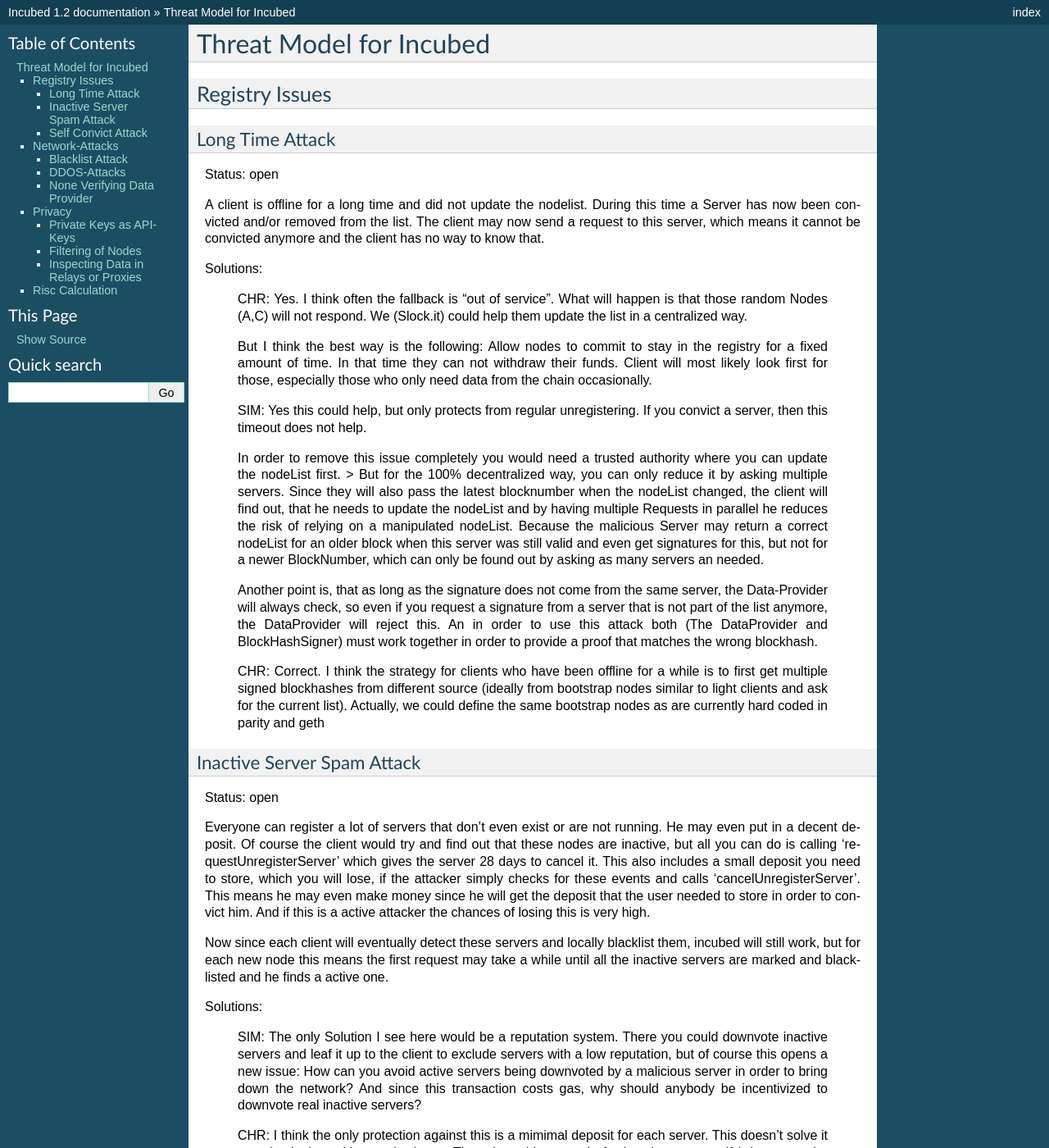
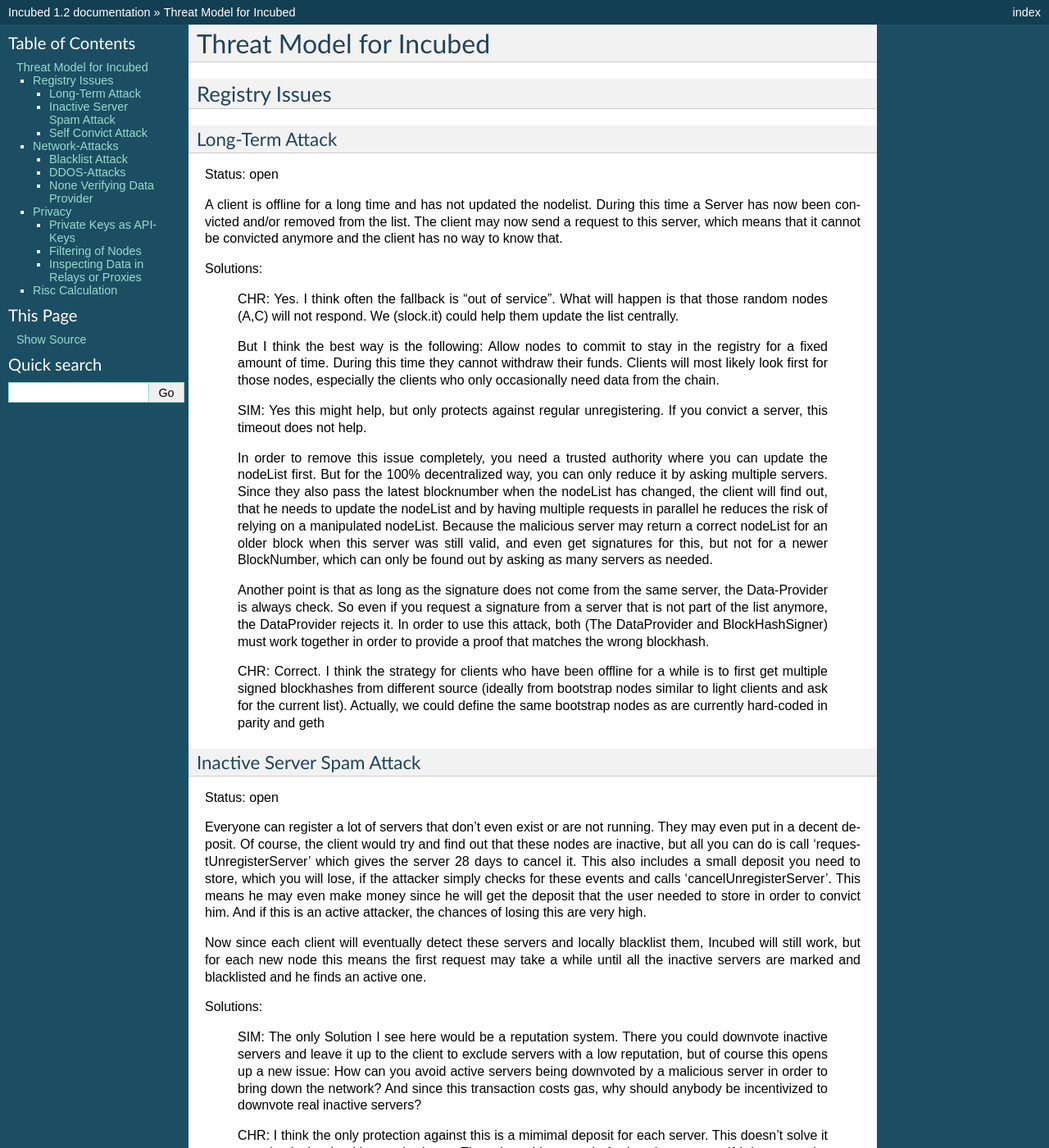
Before and after one commit to blockchainsllc/in3-legacy, a Sphinx documentation site: the page built from docs/Threat-Model-for-Incubed.md, in a window 1280 px wide and 1400 px high. Shown: the whole window at 82% size. Built offline with Sphinx 7.4.7, drawn with Linux system fonts in a browser that asks for light colours; pages that are not in the unit, such as notebooks, are missing from menus; some of the changed text lies outside the part shown.

Commit message:
Update Threat-Model-for-Incubed.md

```diff
--- a/docs/Threat-Model-for-Incubed.md
+++ b/docs/Threat-Model-for-Incubed.md
@@ -3,44 +3,45 @@
 
 ## Registry Issues
 
-### Long Time Attack
+### Long-Term Attack
 Status: open
 
 
-A client is offline for a long time and did not update the nodelist. During this time a Server has now been convicted and/or removed from the list. The client may now send a request to this server, which means it cannot be convicted anymore and the client has no way to know that.
+A client is offline for a long time and has not updated the nodelist. During this time a Server has now been convicted and/or removed from the list. The client may now send a request to this server, which means that it cannot be convicted anymore and the client has no way to know that.
 
 Solutions:
 
-> CHR: Yes. I think often the fallback is “out of service”. What will happen is that those random Nodes (A,C) will not respond.
-> We (Slock.it) could help them update the list in a centralized way.
+> CHR: Yes. I think often the fallback is “out of service”. What will happen is that those random nodes (A,C) will not respond.
+> We (slock.it) could help them update the list centrally.
 
 > But I think the best way is the following:
-> Allow nodes to commit to stay in the registry for a fixed amount of time. In that time they can not withdraw their funds.
-> Client will most likely look first for those, especially those who only need data from the chain occasionally.
+> Allow nodes to commit to stay in the registry for a fixed amount of time. During this time they cannot withdraw their funds.
+> Clients will most likely look first for those nodes, especially the clients who only occasionally need data from the chain.
 
-> SIM: Yes this could help, but only protects from regular unregistering. If you convict a server, then this timeout does not help.
+> SIM: Yes this might help, but only protects against regular unregistering. If you convict a server, this timeout does not help.
 
-> In order to remove this issue completely you would need a trusted authority where you can update the nodeList first. > But for the 100% decentralized way, you can only reduce it by asking multiple servers. Since they will also pass the latest blocknumber when the nodeList changed, the client will find out, that he needs to update the nodeList and by having multiple Requests in parallel he reduces the risk of relying on a manipulated nodeList. Because the malicious Server may return a correct nodeList for an older block when this server was still valid and even get signatures for this, but not for a newer BlockNumber, which can only be found out by asking as many servers an needed.
+> In order to remove this issue completely, you need a trusted authority where you can update the nodeList first.
+> But for the 100% decentralized way, you can only reduce it by asking multiple servers. Since they also pass the latest blocknumber when the nodeList has changed, the client will find out, that he needs to update the nodeList and by having multiple requests in parallel he reduces the risk of relying on a manipulated nodeList. Because the malicious server may return a correct nodeList for an older block when this server was still valid, and even get signatures for this, but not for a newer BlockNumber, which can only be found out by asking as many servers as needed.
 
-> Another point is, that as long as the signature does not come from the same server, the Data-Provider will always check, so even if you request a signature from a server that is not part of the list anymore, the DataProvider will reject this. An in order to use this attack both (The DataProvider and BlockHashSigner) must work together in order to provide a proof that matches the wrong blockhash.
+> Another point is that as long as the signature does not come from the same server, the Data-Provider is always check. So even if you request a signature from a server that is not part of the list anymore, the DataProvider rejects it. In order to use this attack, both (The DataProvider and BlockHashSigner) must work together in order to provide a proof that matches the wrong blockhash.
 
-> CHR: Correct. I think the strategy for clients who have been offline for a while is to first get multiple signed blockhashes from different source (ideally from bootstrap nodes similar to light clients and ask for the current list). Actually, we could define the same bootstrap nodes as are currently hard coded in parity and geth
+> CHR: Correct. I think the strategy for clients who have been offline for a while is to first get multiple signed blockhashes from different source (ideally from bootstrap nodes similar to light clients and ask for the current list). Actually, we could define the same bootstrap nodes as are currently hard-coded in parity and geth
 
 
 
 ### Inactive Server Spam Attack
 Status: open
 
-Everyone can register a lot of servers that don’t even exist or are not running. He may even put in a decent deposit. Of course the client would try and find out that these nodes are inactive, but all you can do is calling ‘requestUnregisterServer’ which gives the server 28 days to cancel it. This also includes a small deposit you need to store, which you will lose, if the attacker simply checks for these events and calls ‘cancelUnregisterServer’. This means he may even make money since he will get the deposit that the user needed to store in order to convict him. And if this is a active attacker the chances of losing this is very high.
+Everyone can register a lot of servers that don’t even exist or are not running. They may even put in a decent deposit. Of course, the client would try and find out that these nodes are inactive, but all you can do is call ‘requestUnregisterServer’ which gives the server 28 days to cancel it. This also includes a small deposit you need to store, which you will lose, if the attacker simply checks for these events and calls ‘cancelUnregisterServer’. This means he may even make money since he will get the deposit that the user needed to store in order to convict him. And if this is an active attacker, the chances of losing this are very high.
 
-Now since each client will eventually detect these servers and locally blacklist them, incubed will still work, but for each new node this means the first request may take a while until all the inactive servers are marked and blacklisted and he finds a active one.
+Now since each client will eventually detect these servers and locally blacklist them, Incubed will still work, but for each new node this means the first request may take a while until all the inactive servers are marked and blacklisted and he finds an active one.
 
 Solutions:
 
 
-> SIM: The only Solution I see here would be a reputation system. There you could downvote inactive servers and leaf it up to the client to exclude servers with a low reputation, but of course this opens a new issue: How can you avoid active servers being downvoted by a malicious server in order to bring down the network? And since this transaction costs gas, why should anybody be incentivized to downvote real inactive servers?
+> SIM: The only Solution I see here would be a reputation system. There you could downvote inactive servers and leave it up to the client to exclude servers with a low reputation, but of course this opens up a new issue: How can you avoid active servers being downvoted by a malicious server in order to bring down the network? And since this transaction costs gas, why should anybody be incentivized to downvote real inactive servers?
 
-> CHR: I think the only protection against this is a mimimal deposit for each server. This doesn’t solve it completely, but mitigates the issue. There is nothing to gain for inactive servers. If it happens, the length of the list is very large. The client would sort for those with the highest deposit
+> CHR: I think the only protection against this is a mimimal deposit for each server. This doesn’t solve it completely, but it mitigates the issue. There is nothing to gain for inactive servers. If it happens, the length of the list is very large. The client would sort for those with the highest deposit
 
 
 
@@ -61,13 +62,13 @@
 
 Status: open
 
-If the client has no direct internet connection and must rely on a proxy or the phone to do the requests, this would give the intermedier the chance to set up a malicious server.
-This is done by simply forwarding the Request to its own server instead of the requested one. Of course he may prepare a wrong answer, but he cannot fake the signatures of the blockhash. But instead of sending back any signed hashes, he may return no signatures, which indicates to the client, that those were not willing to sign them. Then the client will blacklist them and request the signature from other nodes. The Proxy or Relay could return no signature and repeat that until all are blacklisted and client finally asks for the signature from a malicious node, which would then give the signature and the response. Since both come from a bad acting server, he will not convict himself and so prepare a proof for a wrong response.
+If the client has no direct Internet connection and must rely on a proxy or the phone to do the requests, this would give the intermedier the chance to set up a malicious server.
+This is done by simply forwarding the request to its own server instead of the requested one. Of course he may prepare a wrong answer, but he cannot forge the signatures of the blockhash. But instead of sending back any signed hashes, he may return no signatures, which indicates to the client that those were not willing to sign them. Then the client will blacklist them and request the signature from other nodes. The Proxy or Relay could return no signature and repeat that until all are blacklisted and the client finally asks for the signature from a malicious node which would then give the signature and the response. Since both come from a bad acting server, he will not convict himself and so prepare a proof for a wrong response.
 
 Solutions:
 
-> First we may consider signing the response of the Data provider-Node, even if this signature can not be used to convict, but then the client knows that this response came from the client he requested and als was checked by him. This would reduce the chances of this attack, since this would mean, the client picked 2 random Servers, that both are acting malicious together.
-> If the client blacklisted more than 50% of the nodes, he should stop. The only issues here is, that the client does not know, whether this is a ‘Inactive Server Spam Attack’ or not. In case of the a ‘Inactive Server Spam Attack’ it would actually be good, to blacklist 90% of the servers and still be able to work with the remaining 10%, but if the proxy is the problem, then the client needs to stop blacklisting.
+> First we may consider signing the response of the Data provider-Node, even if this signature cannot be used to convict, but then the client knows that this response came from the client he requested and was also checked by him. This would reduce the chances of this attack, since this would mean that the client picked 2 random servers, both acting malicious together.
+> If the client blacklisted more than 50% of the nodes, he should stop. The only issue here is that the client does not know whether this is an ‘Inactive Server Spam Attack’ or not. In case of the 'Inactive Server Spam Attack’ it would actually be good to blacklist 90% of the servers and still be able to work with the remaining 10%. But if the proxy is the problem, then the client needs to stop blacklisting.
 
 > CHR: I think the client needs a list of nodes (bootstrape nodes) which needs to sign in the case the response is no signature at all. No signature at all should default to untrusted relayer. In this case it needs to go to trusted relayers. Or ask the untrusted relayer to get a signature from one of the trusted relayers. If he forwards the signed reponse, he should become trusted again.
 
@@ -77,17 +78,17 @@
 Since the URLS of the Network are known, they may be targets for DDOS-Attacks.
 
 Solution:
-> Each node is reponsible for protecting with services like Cloudflare. Also the nodes should have a upper limit of concurrent requests it can handle. The response with status 500 should indicate reaching this limit. This will still lead to blacklisting, but this protects the node by not sending more requests.
+> Each node is reponsible for protecting with services like Cloudflare. Also, the nodes should have an upper limit of concurrent requests it can handle. The response with status 500 should indicate reaching this limit. This will still lead to blacklisting, but this protects the node by not sending more requests.
 
-> CHR: The same is true for bootstrapping nodes of the foundation
+> CHR: The same is true for bootstrapping nodes of the foundation.
 
 ### None Verifying Data Provider
 
-A Data Provider should always check the signatures of blockhash he received from the signers and of course he incentivised to do so, because then he can get their deposit, but after getting the deposit he is not incentivised to report this to the client. There are 2 szenariose :
+A Data Provider should always check the signatures of blockhash he received from the signers and of course he incentivised to do so, because then he can get their deposit, but after getting the deposit he is not incentivised to report this to the client. There are 2 scenarios:
 
-1. The Data Provider is getting the signature, but not checking it.
+1. The Data Provider gets the signature, but doesn't check it.
     In this case at least the verification inside the client will fail since the provided blockheader does not match.
-2. The Data Provider works together with Signer.
+2. The Data Provider works together with signer.
     In this case he would prepare a wrong blockheader that fits to the wrong blockhash and would pass the verification inside the client.
 
 Solutions:
@@ -98,16 +99,16 @@
 
 ### Private Keys as API-Keys
 
-For the scoring-model we are using private keys. The perfect security-model would be registering each client, which is almost impossible on mainnet, if you have a lot of devices. So Using shared keys will very likely to happen, but this a nightmare for security experts.
+For the scoring-model we are using private keys. The perfect security-model would be registering each client, which is almost impossible on mainnet, if you have a lot of devices. So using shared keys is very likely to happen, but this is a nightmare for security experts.
 
 Solution:
-1. limit the power of such a key, so the worst thing that can happen, is a leaked key could be used by other client which will then be able to use the score of the server the key is assigned to.
-2. keep the private key secretly and  manage the connection to the server only offchain.
+1. limit the power of such a key, so the worst thing that can happen, is a leaked key which could be used by other clients which will then be able to use the score of the server the key is assigned to.
+2. keep the private key secret and  manage the connection to the server only offchain.
 
 
 ### Filtering of Nodes
 
-All nodes are known with its URL in the ServerRegistry-contract. For countries trying to filter blockchain-requests this makes it easy to add these URLs on blacklists of firewalls, which would stop the incubed network.
+All nodes are known with its URL in the ServerRegistry-contract. For countries trying to filter blockchain-requests this makes it easy to add these URLs on blacklists of firewalls, which would stop the Incubed network.
 
 Solution:
 
@@ -126,10 +127,10 @@
 
 ## Risc Calculation
 
-Just like the light client there is no 100% Security to protect from malicious Servers. The only way to reach this, would be to trust special authority nodes for signing the blockhash. For all other nodes we must always assume they are trying to find ways to cheat.
-The risc of losing the deposit is significantly lower, if the DataProvider Node and the Signing Nodes are run by the same Attacker. In this case he will not only skip checks, but also prepare the data and the proof and also a blockhash that matches the blockheader. If this is the only request and  the client would have no other anchor, he would accept a malicious response.
+Just like with the light client, there is no 100% security to protect from malicious servers. The only way to reach this would be to trust special authority nodes for signing the blockhash. For all other nodes we must always assume they are trying to find ways to cheat.
+The risk of losing the deposit is significantly lower if the DataProvider Node and the Signing Nodes are run by the same attacker. In this case he will not only skip checks, but also prepare the data and the proof and also a blockhash that matches the blockheader. If this is the only request and  the client has no other anchor, he accepts a malicious response.
 
-Depending on how many malicious Nodes have registered themselves and are working together, the risc can be calculated. If 10% of all registered Nodes would be run by a Attacker (with the same deposit as the rest) , the risk of getting a malicious Response would be: 1% with only 1 signature and go down to 0,006% with 3 Signatures:
+Depending on how many malicious nodes have registered themselves and are working together, the risk can be calculated. If 10% of all registered nodes are run by an attacker (with the same deposit as the rest), the risk of getting a malicious response is 1% with only 1 signature, and it goes down to 0,006% with 3 signatures:
 
 
 
@@ -137,7 +138,7 @@
 
 
 
-In case of a attacker controlling 50% of all nodes, it looks a bit different. Here one signature would give you a risk of 25% to get a bad response and it takes more than 4 Signatures to reduce this under 1%.
+In case of an attacker controlling 50% of all nodes, it looks a bit different. Here one signature gives you a risk of 25% to get a bad response and it takes more than 4 signatures to reduce this to under 1%.
 
 ![](./image2.png)
 
@@ -145,4 +146,4 @@
 
 Solution:
 
-> The risk can be reduced by sending 2 requests in parallel. This way the attacker can not be sure that his attack would be successful because chances are higher to detect this. If both requests lead to a different result, this conflict can be forwarded to as many server as possible, where these server then can check the blockhash and may convict the malicious server.
+> The risk can be reduced by sending 2 requests in parallel. This way the attacker cannot be sure that his attack is successful because chances are higher to detect this. If both requests lead to a different result, this conflict can be forwarded to as many servers as possible, where these server then can check the blockhash and may convict the malicious server.
```
Also changed, not shown: other parts of docs/Threat-Model-for-Incubed.md (+3 -3 lines).
